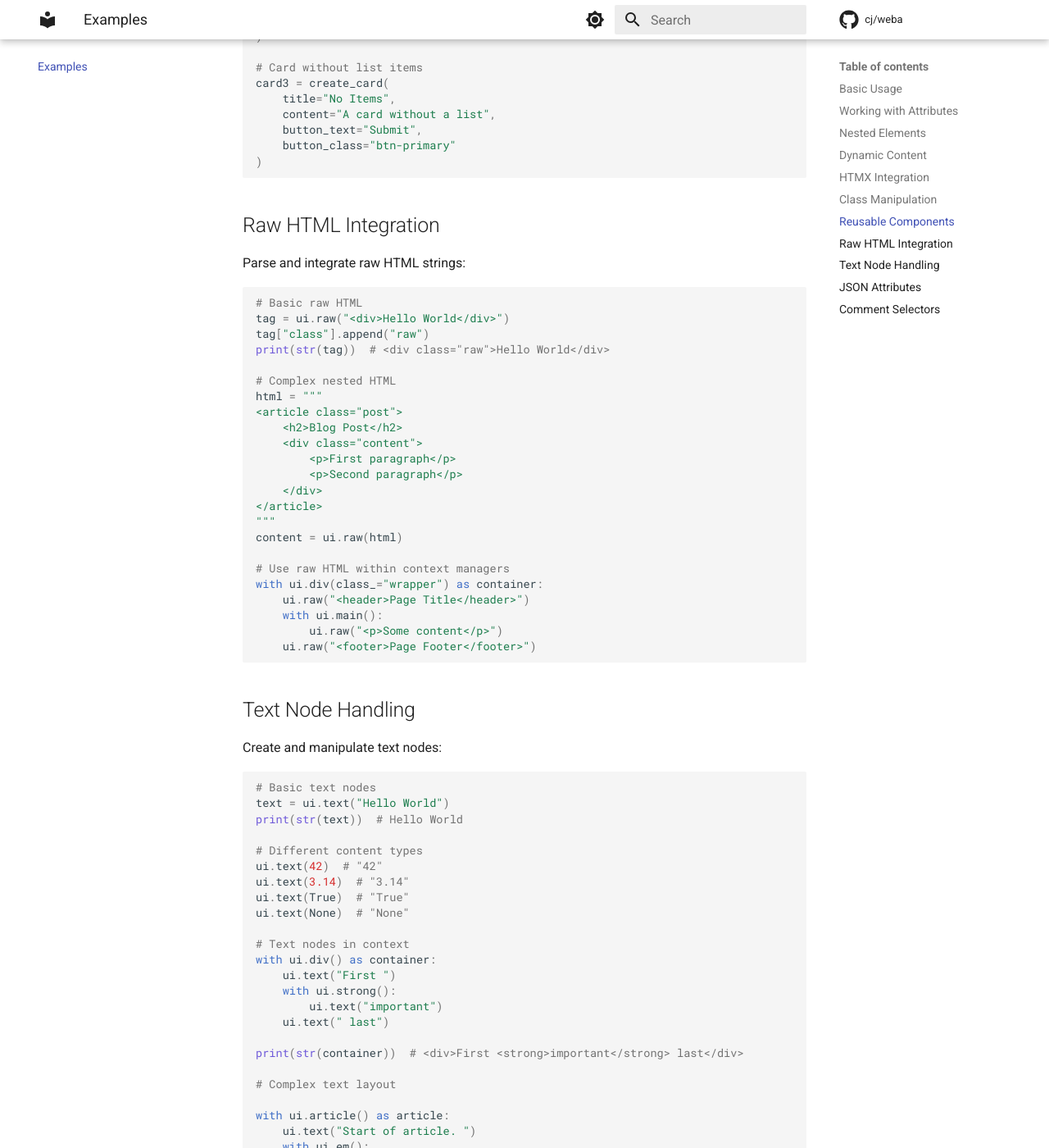
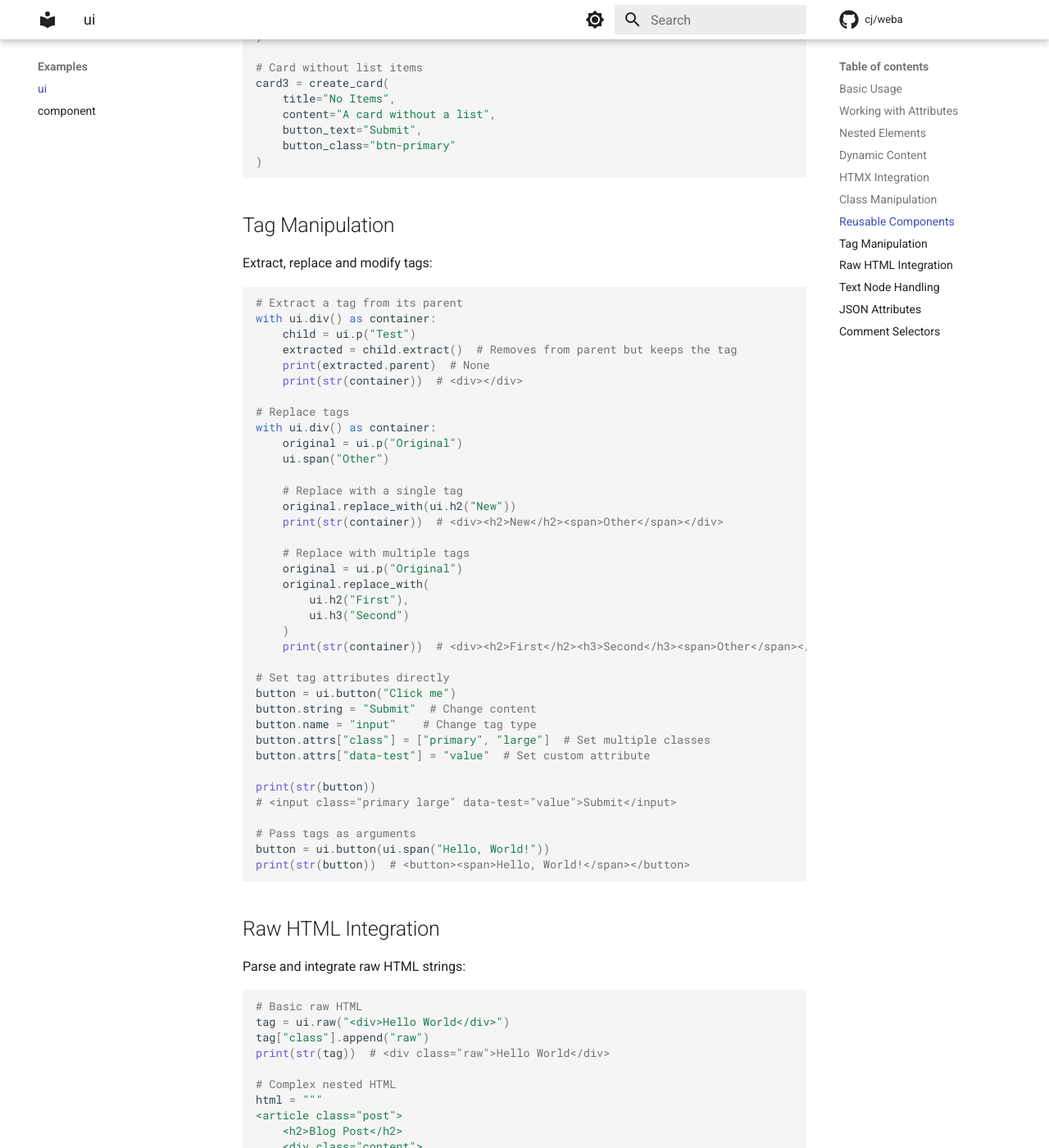
Before and after one commit to cj/weba, an MkDocs documentation site: the page built from docs/examples/ui.md, in a window 1280 px wide and 1400 px high, scrolled down 3088 px. Shown: the whole window at 82% size. Built offline with MkDocs 1.6.1 and Material for MkDocs 9.7.7, drawn with Linux system fonts in a browser that asks for light colours; comment, search, counter and statistics services are not loaded.

Commit message:
docs: Add comprehensive documentation for Weba library components and UI examples

````diff
--- a/docs/examples.md
+++ b/docs/examples/ui.md
@@ -158,6 +158,50 @@ card3 = create_card(
 )
 ```
 
+## Tag Manipulation
+
+Extract, replace and modify tags:
+
+```python
+# Extract a tag from its parent
+with ui.div() as container:
+    child = ui.p("Test")
+    extracted = child.extract()  # Removes from parent but keeps the tag
+    print(extracted.parent)  # None
+    print(str(container))  # <div></div>
+
+# Replace tags
+with ui.div() as container:
+    original = ui.p("Original")
+    ui.span("Other")
+
+    # Replace with a single tag
+    original.replace_with(ui.h2("New"))
+    print(str(container))  # <div><h2>New</h2><span>Other</span></div>
+
+    # Replace with multiple tags
+    original = ui.p("Original")
+    original.replace_with(
+        ui.h2("First"),
+        ui.h3("Second")
+    )
+    print(str(container))  # <div><h2>First</h2><h3>Second</h3><span>Other</span></div>
+
+# Set tag attributes directly
+button = ui.button("Click me")
+button.string = "Submit"  # Change content
+button.name = "input"    # Change tag type
+button.attrs["class"] = ["primary", "large"]  # Set multiple classes
+button.attrs["data-test"] = "value"  # Set custom attribute
+
+print(str(button))
+# <input class="primary large" data-test="value">Submit</input>
+
+# Pass tags as arguments
+button = ui.button(ui.span("Hello, World!"))
+print(str(button))  # <button><span>Hello, World!</span></button>
+```
+
 ## Raw HTML Integration
 
 Parse and integrate raw HTML strings:
--- a/mkdocs.yml
+++ b/mkdocs.yml
@@ -9,7 +9,9 @@ copyright: Maintained by <a href="https://cj.com">cj</a>.
 
 nav:
     - Home: index.md
-    - Examples: examples.md
+    - Examples:
+          - ui: examples/ui.md
+          - component: examples/component.md
     - Modules: modules.md
 plugins:
     - search
````
Also changed, not shown: docs/examples/component.md (added, +234 -0 lines), docs/index.md (+11 -1 lines).
